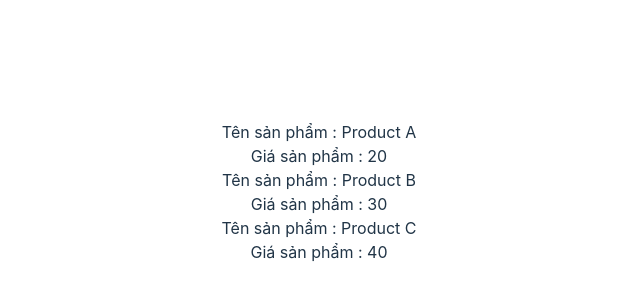
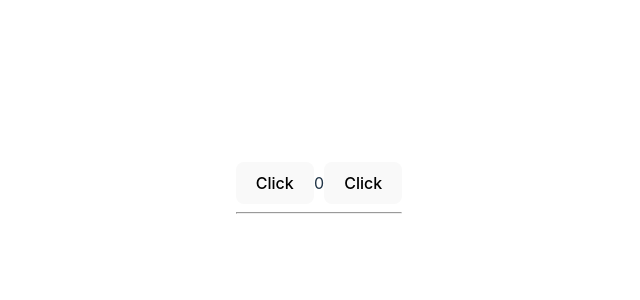
Before and after one commit to datlt2306/FPL-WEB209, a React (Vite) app: page / in a window 1280 px wide. Shown: the part 208-508 px from the top of the page, without its empty margins (321-961 px from the left). Built offline with nearby package versions, Linux system fonts and the light colour scheme.

Commit message:
WD18305 - Buổi 2 - commit 4

```diff
--- a/src/App.tsx
+++ b/src/App.tsx
@@ -1,14 +1,20 @@
+import { useState } from "react";
 import "./App.css";
 import Product from "./components/Product";
 
 function App() {
-    const products = [
-        { name: "Product A", price: 20 }, // item
-        { name: "Product B", price: 30 }, // item
-        { name: "Product C", price: 40 }, // item
-    ];
+    const [products, setProducts] = useState([]);
+    const [count, setCount] = useState(0);
+
+    function handleClick() {
+        console.log();
+    }
     return (
         <>
+            <button onClick={() => handleClick}>Click</button>
+            {count}
+            <button onClick={() => setCount(count + 1)}>Click</button>
+            <hr />
             {products.map((item, index) => {
                 return <Product item={item} key={index} />;
             })}
@@ -18,4 +24,12 @@ function App() {
 
 export default App;
 
-//
+// function show(value){
+//   console.log(value)
+// }
+
+// function sum(a, b, callback){
+//   callback(a + b);
+// }
+
+// sum(10, 20, show)
```
